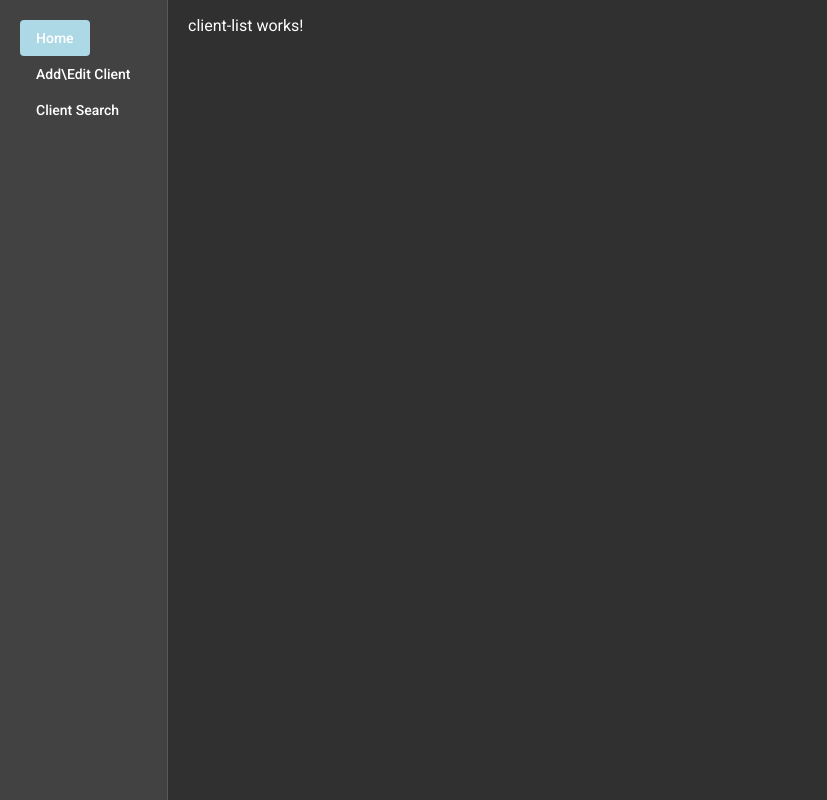
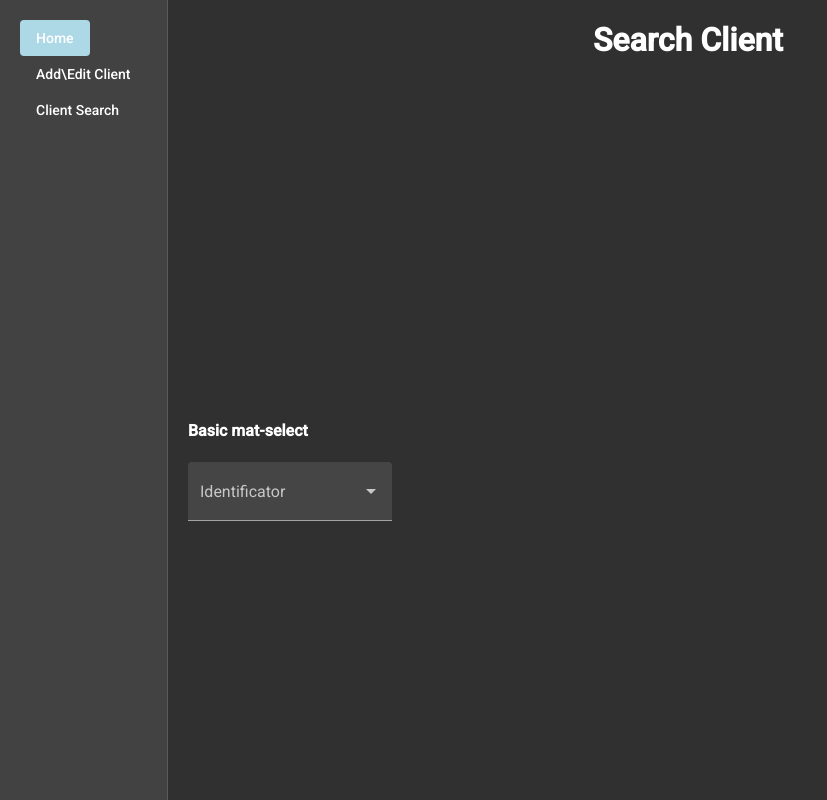
Before and after one commit to Amitdahari/Client-Stock-Project, an Angular app: page /search in a window 1280 px wide. Shown: the whole page, without its empty margins (0-827 px from the left). Built offline with nearby package versions, Linux system fonts and the light colour scheme.

Commit message:
Added drop-down

```diff
--- a/src/app/app.module.ts
+++ b/src/app/app.module.ts
@@ -12,6 +12,8 @@ import {MatIconModule} from '@angular/material/icon';
 import { MatInputModule } from '@angular/material/input';
 import {MatDatepickerModule} from '@angular/material/datepicker';
 import { MatNativeDateModule } from '@angular/material/core';
+import {MatSelectModule} from '@angular/material/select';
+
 import { HomeComponent } from './home/home.component';
 import { ClientManagerComponent } from './client-manager/client-manager.component';
 import { ClientListComponent } from './client-list/client-list.component';
@@ -37,7 +39,8 @@ import { ClientListComponent } from './client-list/client-list.component';
     MatFormFieldModule,
     MatNativeDateModule,
     MatInputModule,
-    MatIconModule
+    MatIconModule,
+    MatSelectModule
   ],
   providers: [],
   bootstrap: [AppComponent],
--- a/src/app/client-list/client-list.component.html
+++ b/src/app/client-list/client-list.component.html
@@ -1 +1,12 @@
-<p>client-list works!</p>
+<div class="client-list">
+    <h1>Search Client</h1>
+</div>
+<h4>Basic mat-select</h4>
+<mat-form-field appearance="fill">
+  <mat-label>Identificator</mat-label>
+  <mat-select>
+    <mat-option *ngFor="let userchoice of userchoices" [value]="userchoice.value">
+      {{userchoice.userchoiceviewValue}}
+    </mat-option>
+  </mat-select>
+</mat-form-field>
--- a/src/app/client-list/client-list.component.scss
+++ b/src/app/client-list/client-list.component.scss
@@ -0,0 +1,9 @@
+div{
+    height: 400px;
+    width: 1000px;
+
+    display: flex;
+
+    justify-content: center;
+    text-align: center;
+  }
--- a/src/app/client-list/client-list.component.ts
+++ b/src/app/client-list/client-list.component.ts
@@ -1,5 +1,9 @@
 import { Component, OnInit } from '@angular/core';
 
+interface Userchoice {
+  value: string;
+  userchoiceviewValue: string;
+}
 @Component({
   selector: 'app-client-list',
   templateUrl: './client-list.component.html',
@@ -7,9 +11,19 @@ import { Component, OnInit } from '@angular/core';
 })
 export class ClientListComponent implements OnInit {
 
+  userchoices: Userchoice[] = [
+    {value: 'id-value', userchoiceviewValue: 'Id'},
+    {value: 'phone-value', userchoiceviewValue: 'Phone'},
+
+  ];
+
   constructor() { }
 
   ngOnInit(): void {
+
   }
 
 }
+export class SelectOverviewExample {
+
+}
```
Also changed, not shown: src/app/app.component.ts (line endings or trailing spaces), src/app/client-manager/client-manager.component.scss (line endings or trailing spaces).
